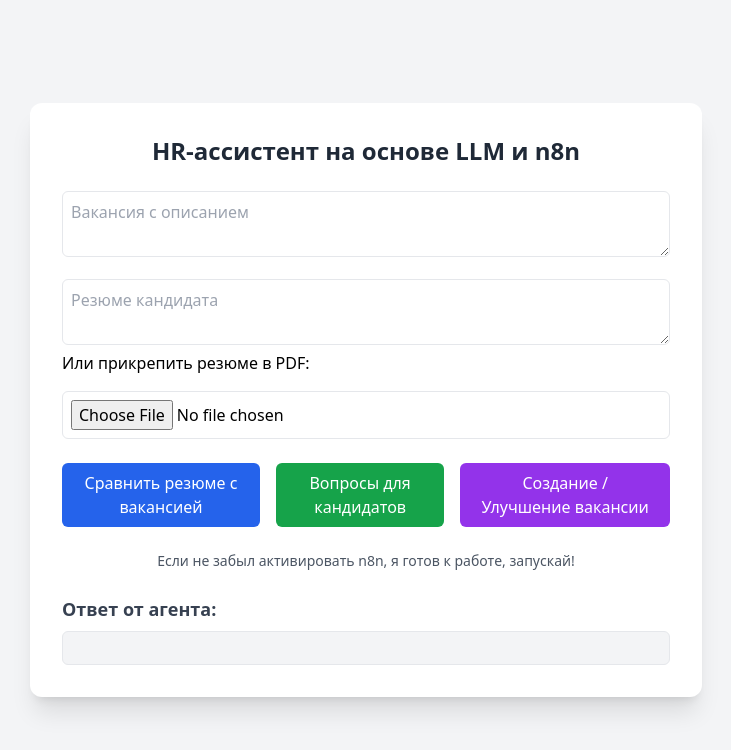
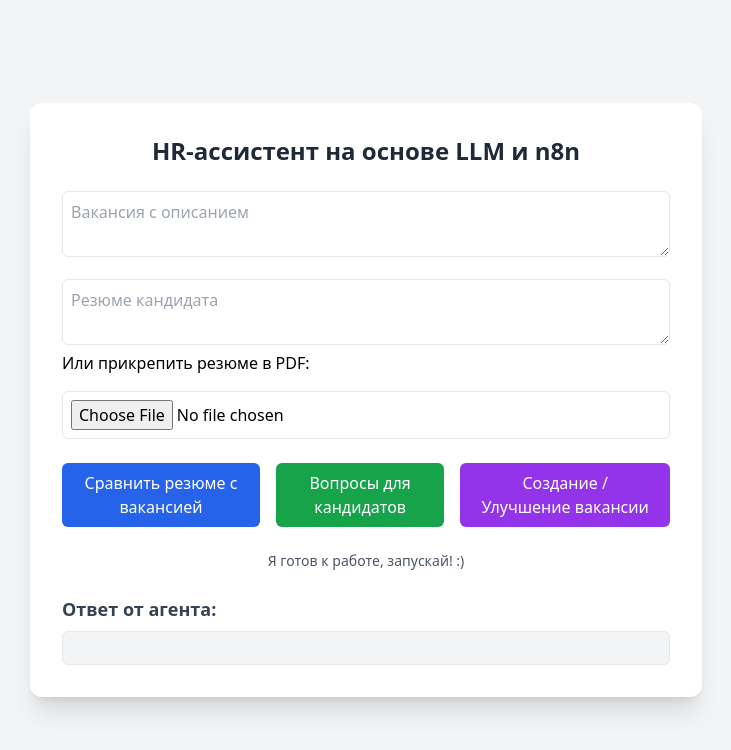
Before and after one commit to elisprog/HR-LLM-assistant, a plain HTML site: page index.html in a window 1280 px wide. Shown: the whole page, without its empty margins (274-1005 px from the left). Drawn offline with nearby package versions, Linux system fonts and the light colour scheme.

Commit message:
Update index.html

```diff
--- a/index.html
+++ b/index.html
@@ -31,7 +31,7 @@
       </button>
     </div>
 
-    <div id="status" class="text-center text-sm text-gray-600 mt-4">Если не забыл активировать n8n, я готов к работе, запускай!</div>
+    <div id="status" class="text-center text-sm text-gray-600 mt-4">Я готов к работе, запускай! :)</div>
 
     <div class="mt-6">
       <h2 class="text-lg font-semibold text-gray-700 mb-2">Ответ от агента:</h2>
```
